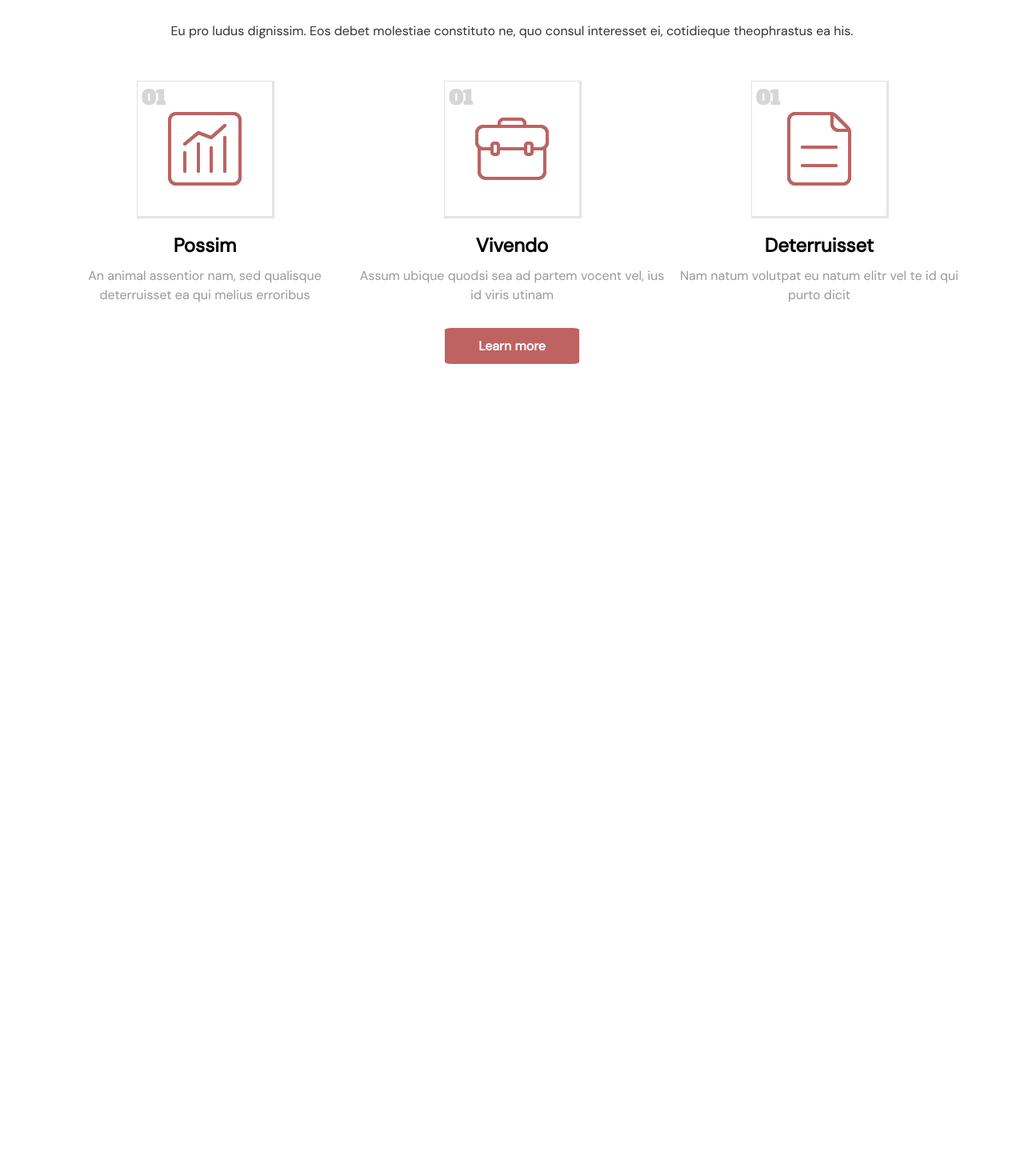
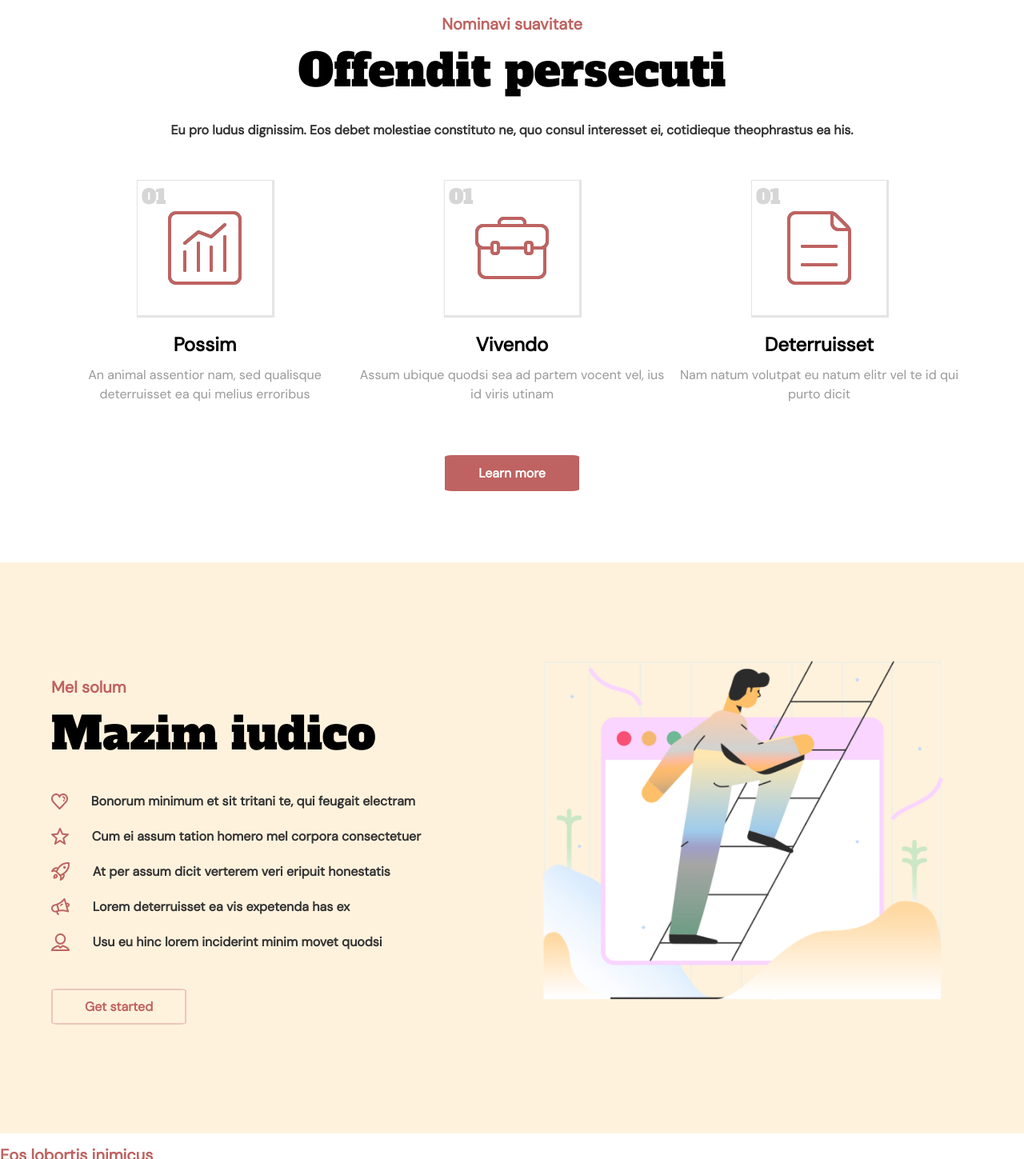
Before and after one commit to cedriclenders/ExamenOpdracht-frond-end, a website: page index.html in a window 1280 px wide. Shown: the part 1351-2800 px from the top of the page at 80% size. Before the commit the page ends 1831 px from the top, so only its background shows below. Drawn offline with Linux system fonts and the light colour scheme.

Commit message:
section4 added

```diff
--- a/index.html
+++ b/index.html
@@ -124,5 +124,56 @@
         <a class="button_pink">Learn more</a>
       </div>
     </section>
+    <section id="section4">
+      <div class="section4_text">
+        <h5>Mel solum</h5>
+        <h2>Mazim iudico</h2>
+        <h3>Mazim iudico</h3>
+        <ul class="information_list">
+          <li>
+            <img src="/src/images/heart.png" />
+            <div class="text">
+              Bonorum minimum et sit tritani te, qui feugait electram
+            </div>
+          </li>
+          <li>
+            <img src="/src/images/star.png" />
+            <div class="text">
+              Cum ei assum tation homero mel corpora consectetuer
+            </div>
+          </li>
+          <li>
+            <img src="/src/images/rocket.png" />
+            <div class="text">
+              At per assum dicit verterem veri eripuit honestatis
+            </div>
+          </li>
+          <li>
+            <img src="/src/images/alert.png" />
+            <div class="text">Lorem deterruisset ea vis expetenda has ex</div>
+          </li>
+          <li>
+            <img src="/src/images/person.png" />
+            <div class="text">
+              Usu eu hinc lorem inciderint minim movet quodsi
+            </div>
+          </li>
+        </ul>
+        <div class="button_wrapper">
+          <a class="button_transparant">Get started</a>
+        </div>
+      </div>
+      <div class="image_wrapper">
+        <img src="/src/images/BoyOnStairs.png" />
+      </div>
+    </section>
+    <section id="section5">
+      <h5>Eos lobortis inimicus</h5>
+      <h3>Pro ad ubique erroribus in modo mutat sed</h3>
+      <h2>Pro ad ubique erroribus in modo mutat sed</h2>
+      <div class="button_wrapper">
+        <a class="button_white">Try now</a>
+      </div>
+    </section>
   </body>
 </html>
--- a/src/scss/02_atoms/_buttons.scss
+++ b/src/scss/02_atoms/_buttons.scss
@@ -35,5 +35,6 @@
 }
 
 .button_wrapper {
-  margin-bottom: 35px;
+  margin-bottom: 3%;
+  margin-top: 3%;
 }
--- /dev/null
+++ b/src/scss/02_atoms/_listItem.scss
@@ -0,0 +1,11 @@
+ul {
+  li {
+    display: flex;
+    align-items: center;
+    .text {
+      margin-left: 5%;
+      padding-top: 10px;
+      padding-bottom: 10px;
+    }
+  }
+}
--- a/src/scss/02_atoms/_typography.scss
+++ b/src/scss/02_atoms/_typography.scss
@@ -37,7 +37,7 @@ a {
   font-family: $bodyFont;
   color: $textBlack;
   line-height: 24px;
-  font-weight: 500;
+  font-weight: 600;
   font-size: 16px;
   padding-top: 30px;
   padding-bottom: 30px;
--- /dev/null
+++ b/src/scss/03_molecules/_list.scss
@@ -0,0 +1,5 @@
+ul {
+  list-style-type: none;
+  padding-top: 30px;
+  padding-bottom: 30px;
+}
--- a/src/scss/04_organisms/_section3.scss
+++ b/src/scss/04_organisms/_section3.scss
@@ -1,6 +1,9 @@
 #section3 {
   padding-left: 5%;
   padding-right: 5%;
+  padding-top: 5%;
+  padding-bottom: 5%;
+
   text-align: center;
   h3 {
     display: block;
--- /dev/null
+++ b/src/scss/04_organisms/_section4.scss
@@ -0,0 +1,44 @@
+#section4 {
+  background-color: $beige;
+  padding-left: 5%;
+  padding-right: 5%;
+  padding-top: 5%;
+  padding-bottom: 5%;
+
+  h3 {
+    display: block;
+  }
+  h2 {
+    display: none;
+  }
+  .image_wrapper {
+    padding-top: 20px;
+
+    img {
+      width: 100%;
+    }
+  }
+  @media only screen and (min-width: 700px) {
+    display: flex;
+    align-items: center;
+    h3 {
+      display: none !important;
+    }
+    h2 {
+      display: block !important;
+    }
+
+    .section4_text {
+      flex: 1;
+    }
+    .image_wrapper {
+      padding-top: 20px;
+      flex: 1;
+      width: 50%;
+      img {
+        width: 100%;
+        display: inline;
+      }
+    }
+  }
+}
--- a/src/scss/styles.scss
+++ b/src/scss/styles.scss
@@ -5,10 +5,13 @@
 @import "./02_atoms/inputs";
 @import "./02_atoms/typography";
 @import "./02_atoms/mobileicon";
+@import "./02_atoms/listItem";
 @import "./03_molecules/nav_elements";
 @import "./03_molecules/submitInput";
 @import "./03_molecules/iconItem";
+@import "./03_molecules/list";
 @import "./04_organisms/navbar";
 @import "./04_organisms/section1";
 @import "./04_organisms/section2";
 @import "./04_organisms/section3";
+@import "./04_organisms/section4";
```
Also changed, not shown: src/css/styles.css, src/images/BoyOnStairs.png (added), src/images/alert.png (added), src/images/court.png (added), src/images/heart.png (added), src/images/person.png (added), src/images/rocket.png (added), src/images/star.png (added), src/scss/04_organisms/_section5.scss (added).
